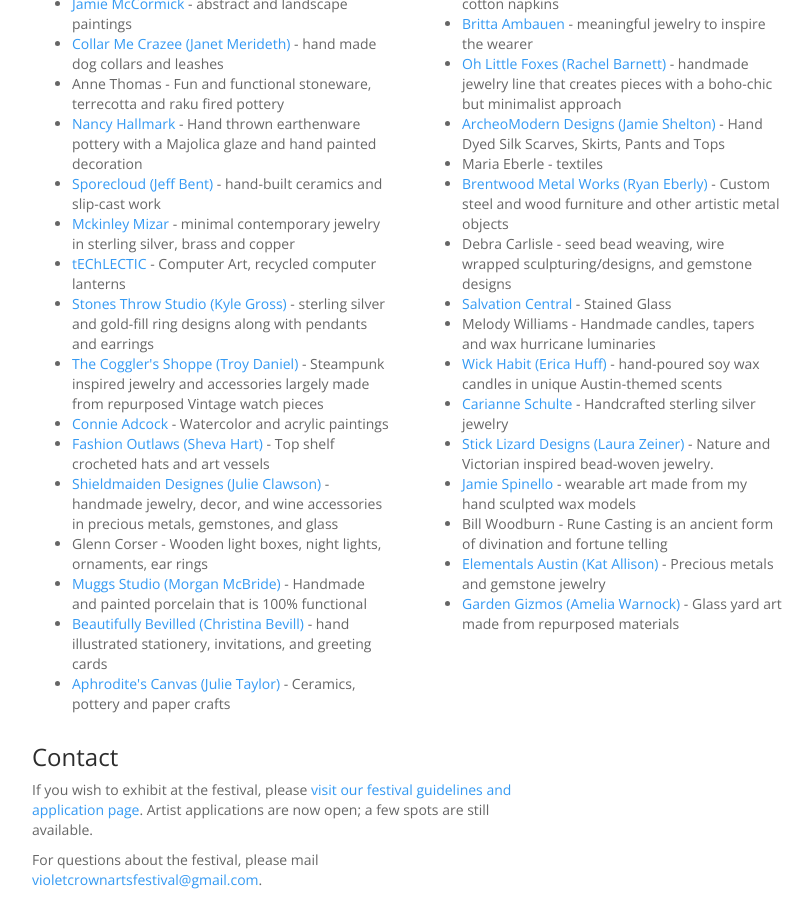
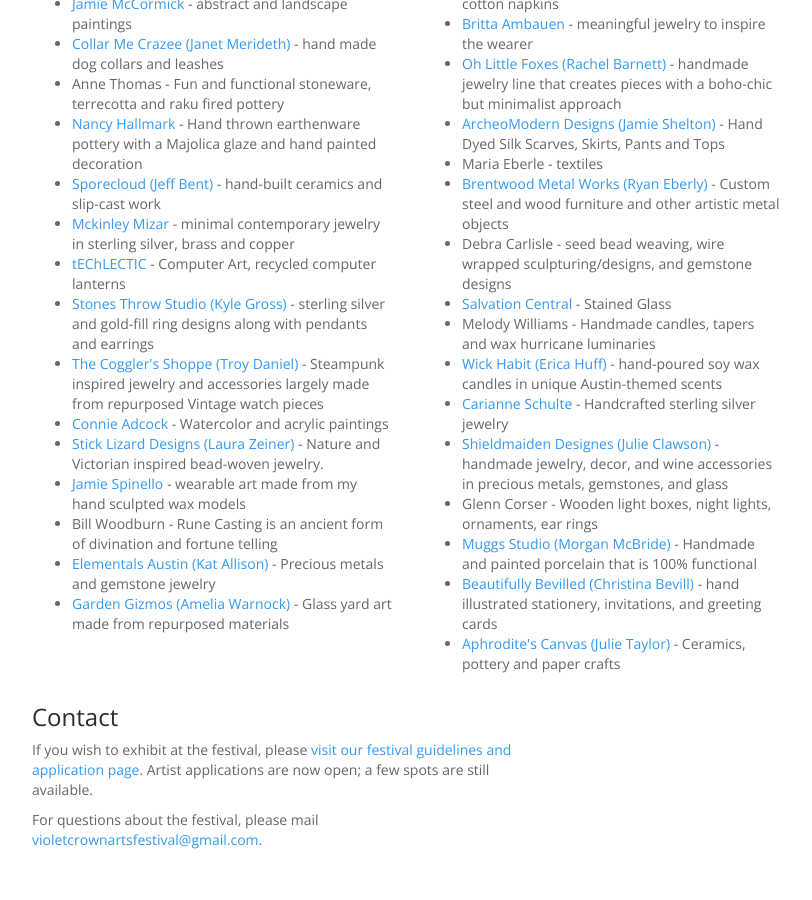
Before and after one commit to vccw/vccw.github.io, a Jekyll site: the page built from artsfest_2016.md, in a window 1280 px wide and 900 px high, scrolled down 2001 px. Shown: the whole window, without its empty margins (53-865 px from the left). Built offline with Jekyll 4.4.1, drawn with Linux system fonts in a browser that asks for light colours; comment, search, counter and statistics services are not loaded; after the commit the page ends 2861 px from its top, so only the background shows below that.

Commit message:
Remove Sheva Hart

```diff
--- a/_data/artists_fall2016.yaml
+++ b/_data/artists_fall2016.yaml
@@ -138,9 +138,6 @@
 - name: Carianne Schulte
   url: https://squareup.com/store/Bycarianne
   description: Handcrafted sterling silver jewelry
-- name: Fashion Outlaws (Sheva Hart)
-  url: https://www.etsy.com/shop/fashionoutlaws
-  description: Top shelf crocheted hats and art vessels
 - name: Stick Lizard Designs (Laura Zeiner)
   url: http://www.sticklizarddesigns.com/
   description: Nature and Victorian inspired bead-woven jewelry.
```
